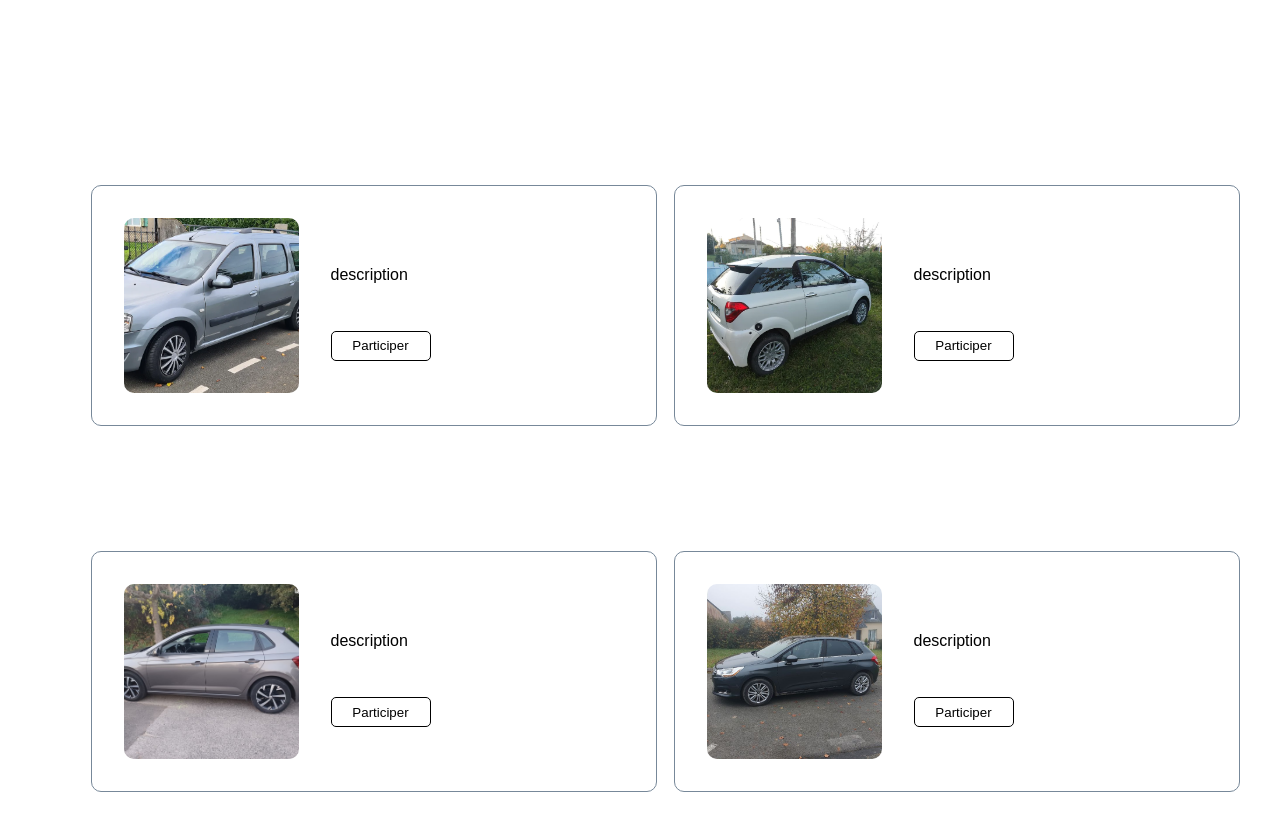
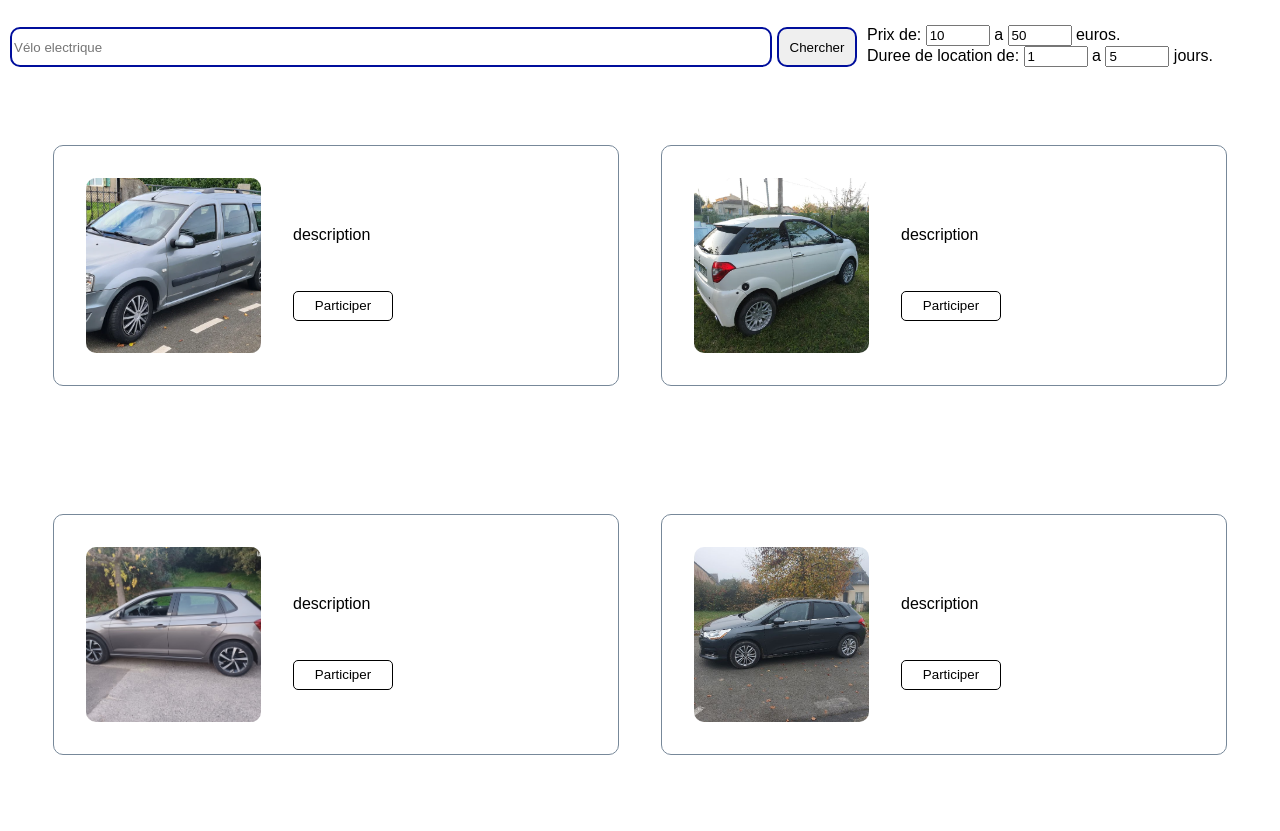
Before and after one commit to marz1k/webgest, a plain HTML site: page Covoiturage.html in a window 1280 px wide. Shown: the part 103-934 px from the top of the page. Drawn offline with Linux system fonts and the light colour scheme.

Commit message:
Add files via upload

```diff
--- a/css/Covoiturage.css
+++ b/css/Covoiturage.css
@@ -60,12 +60,47 @@ body {
 }
 
 main {
-    padding-top: 150px;
-    padding-left: 50px;
+    /* padding-top: 150px; */
+    /* padding-left: 50px; */
     padding-bottom: 60px;
     min-height: 100%;
     min-height: calc(100vh - 60px);
     }
+
+.searchbar{
+    position: relative;
+    display: flex;
+    /* margin-top: 100px; */
+    padding-top: 130px;
+    margin-left: 10px;
+}
+.searchbar>input{
+    width: 60%;
+    height: 40px;
+    margin-bottom: 20px;
+    border-radius: 10px;
+    border-style: solid;
+    border-color: #000e9c;
+}
+
+.searchbar>button{
+    width: 80px;
+    height: 40px;
+    margin-bottom: 20px;
+    margin-left: 5px;
+    border-radius: 10px;
+    border-style: solid;
+    border-color: #000e9c;
+}
+
+.filter{
+    margin-left: 10px;
+    bottom: 20px;
+    /* padding-bottom: 20px; */
+    /* flex-direction: row; */
+    /* display: flex; */
+    position: relative;
+}
 
 #ligneUn{
     display: flex;
```
